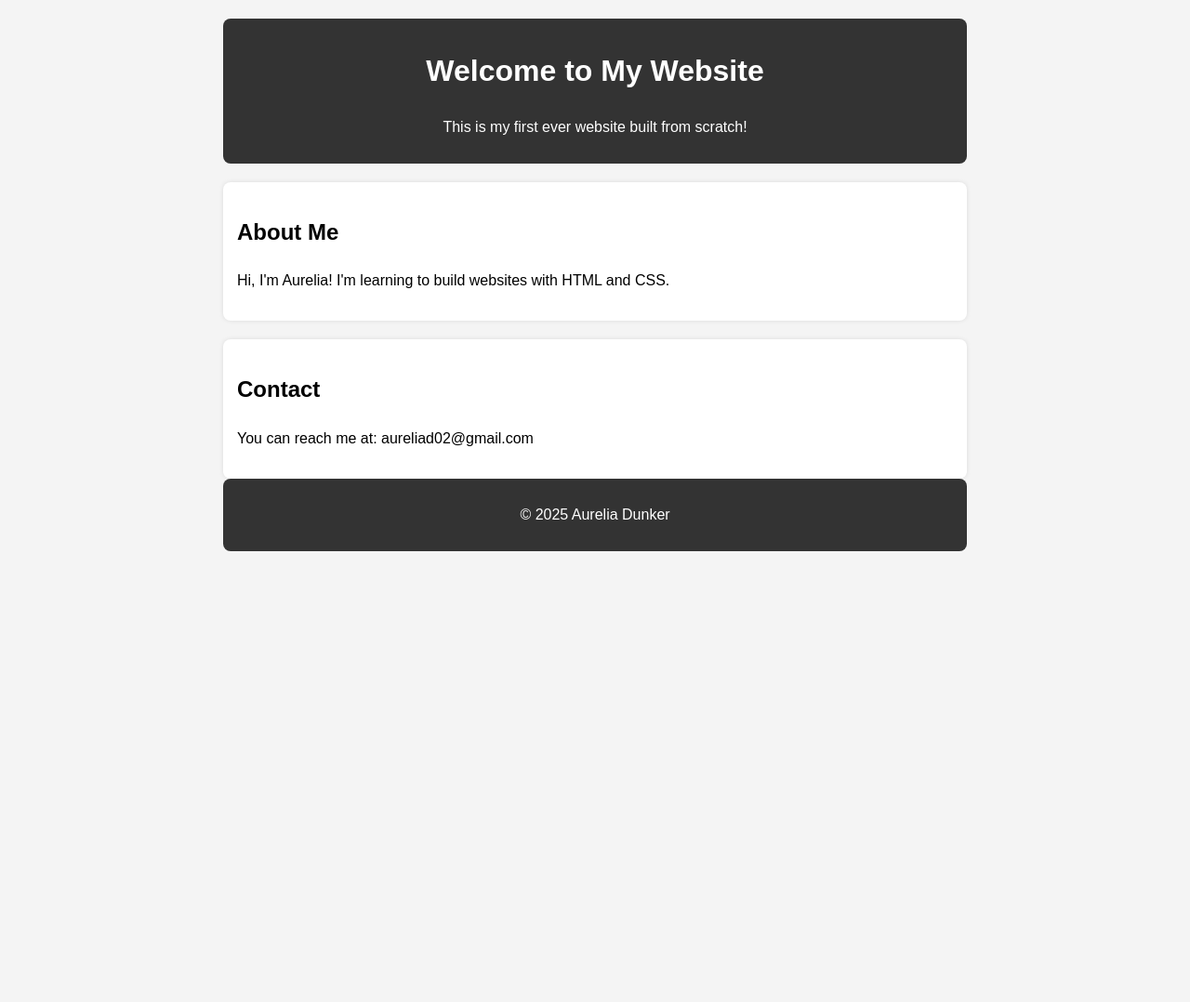
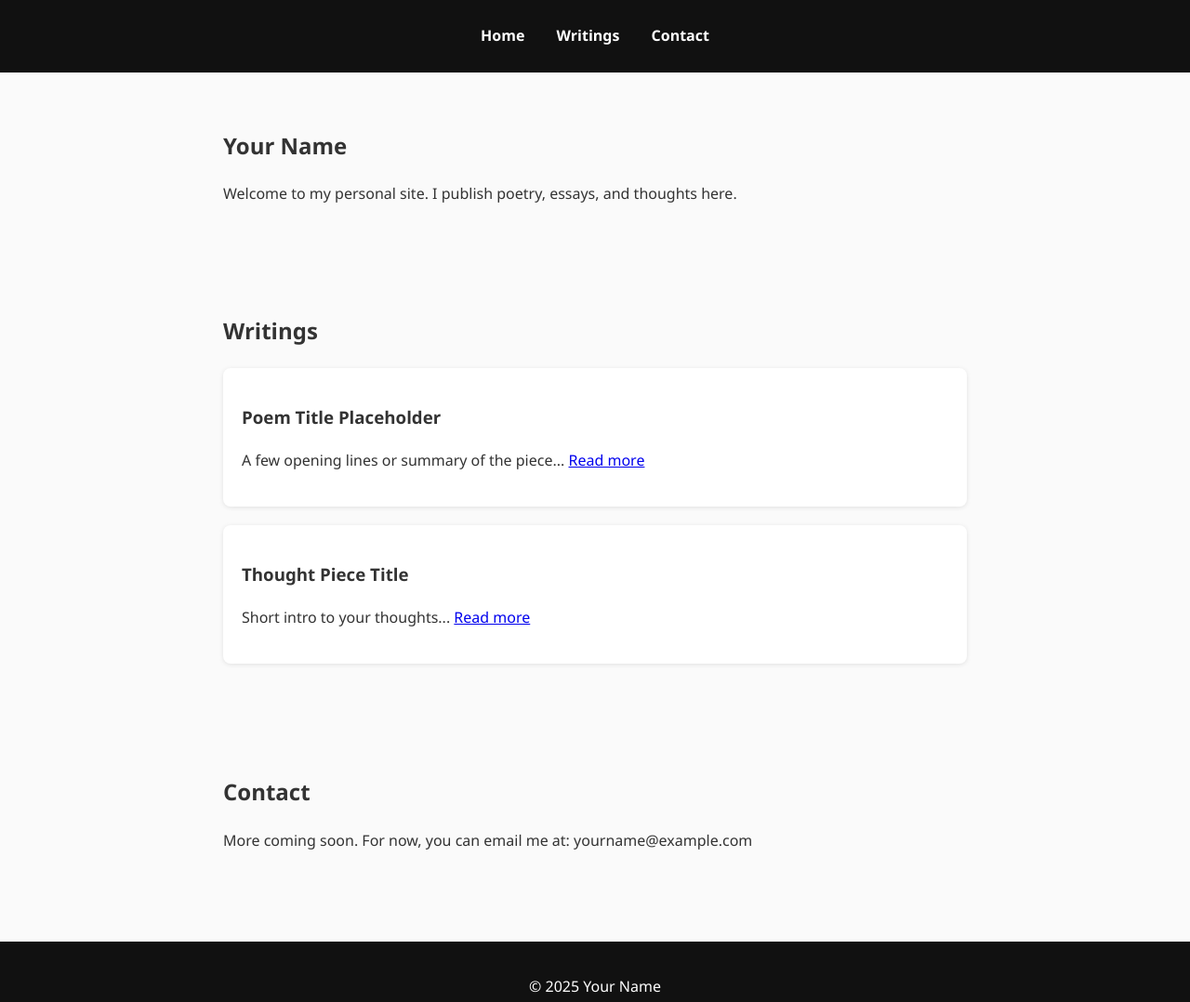
Before and after one commit to avfdt/aurelia, a plain HTML site: page index.html in a window 1280 px wide. Shown: the whole page at 93% size. Before the commit the page ends 800 px from the top, so only its background shows below. Drawn offline with Linux system fonts and the light colour scheme.

Commit message:
Add files via upload

```diff
--- a/index.html
+++ b/index.html
@@ -3,28 +3,48 @@
 <head>
   <meta charset="UTF-8" />
   <meta name="viewport" content="width=device-width, initial-scale=1.0" />
-  <title>My First Website</title>
+  <title>Your Name – Writer & Thinker</title>
   <link rel="stylesheet" href="style.css" />
 </head>
 <body>
-  <header>
-    <h1>Welcome to My Website</h1>
-    <p>This is my first ever website built from scratch!</p>
-  </header>
 
-  <section>
-    <h2>About Me</h2>
-    <p>Hi, I'm Aurelia! I'm learning to build websites with HTML and CSS.</p>
+  <nav>
+    <ul>
+      <li><a href="#home">Home</a></li>
+      <li><a href="#writings">Writings</a></li>
+      <li><a href="#contact">Contact</a></li>
+    </ul>
+  </nav>
+
+  <section id="home">
+    <h1>Your Name</h1>
+    <p>Welcome to my personal site. I publish poetry, essays, and thoughts here.</p>
   </section>
 
-  <section>
+  <section id="writings">
+    <h2>Writings</h2>
+
+    <article class="writing">
+      <h3>Poem Title Placeholder</h3>
+      <p>A few opening lines or summary of the piece... <a href="#">Read more</a></p>
+    </article>
+
+    <article class="writing">
+      <h3>Thought Piece Title</h3>
+      <p>Short intro to your thoughts... <a href="#">Read more</a></p>
+    </article>
+
+    <!-- Add more articles here -->
+  </section>
+
+  <section id="contact">
     <h2>Contact</h2>
-    <p>You can reach me at: aureliad02@gmail.com
-    </p>
+    <p>More coming soon. For now, you can email me at: yourname@example.com</p>
   </section>
 
   <footer>
-    <p>&copy; 2025 Aurelia Dunker</p>
+    <p>&copy; 2025 Your Name</p>
   </footer>
+
 </body>
 </html>
--- a/style.css
+++ b/style.css
@@ -1,24 +1,53 @@
 body {
-  font-family: Arial, sans-serif;
+    font-family: 'Segoe UI', Tahoma, Geneva, Verdana, sans-serif;
+    margin: 0;
+    padding: 0;
+    background: #fafafa;
+    color: #333;
     line-height: 1.6;
-  max-width: 800px;
-  margin: 0 auto;
-  padding: 20px;
-  background-color: #f4f4f4;
   }
 
-header, footer {
-  background-color: #333;
-  color: #fff;
-  padding: 10px;
+  nav {
+    background: #111;
+    color: white;
+    padding: 10px 0;
     text-align: center;
-  border-radius: 8px;
+  }
+
+  nav ul {
+    list-style: none;
+    padding: 0;
+  }
+
+  nav li {
+    display: inline;
+    margin: 0 15px;
+  }
+
+  nav a {
+    color: white;
+    text-decoration: none;
+    font-weight: bold;
   }
 
   section {
-  background-color: #fff;
-  margin-top: 20px;
-  padding: 15px;
+    padding: 40px 20px;
+    max-width: 800px;
+    margin: auto;
+  }
+
+  #writings .writing {
+    background: white;
+    padding: 20px;
+    margin-bottom: 20px;
     border-radius: 8px;
-  box-shadow: 0 0 5px rgba(0,0,0,0.1);
+    box-shadow: 0 1px 5px rgba(0,0,0,0.1);
   }
+
+  footer {
+    background: #111;
+    color: white;
+    text-align: center;
+    padding: 20px;
+    margin-top: 40px;
+  }
```
Lines whose indentation alone changed are shown as unchanged.
